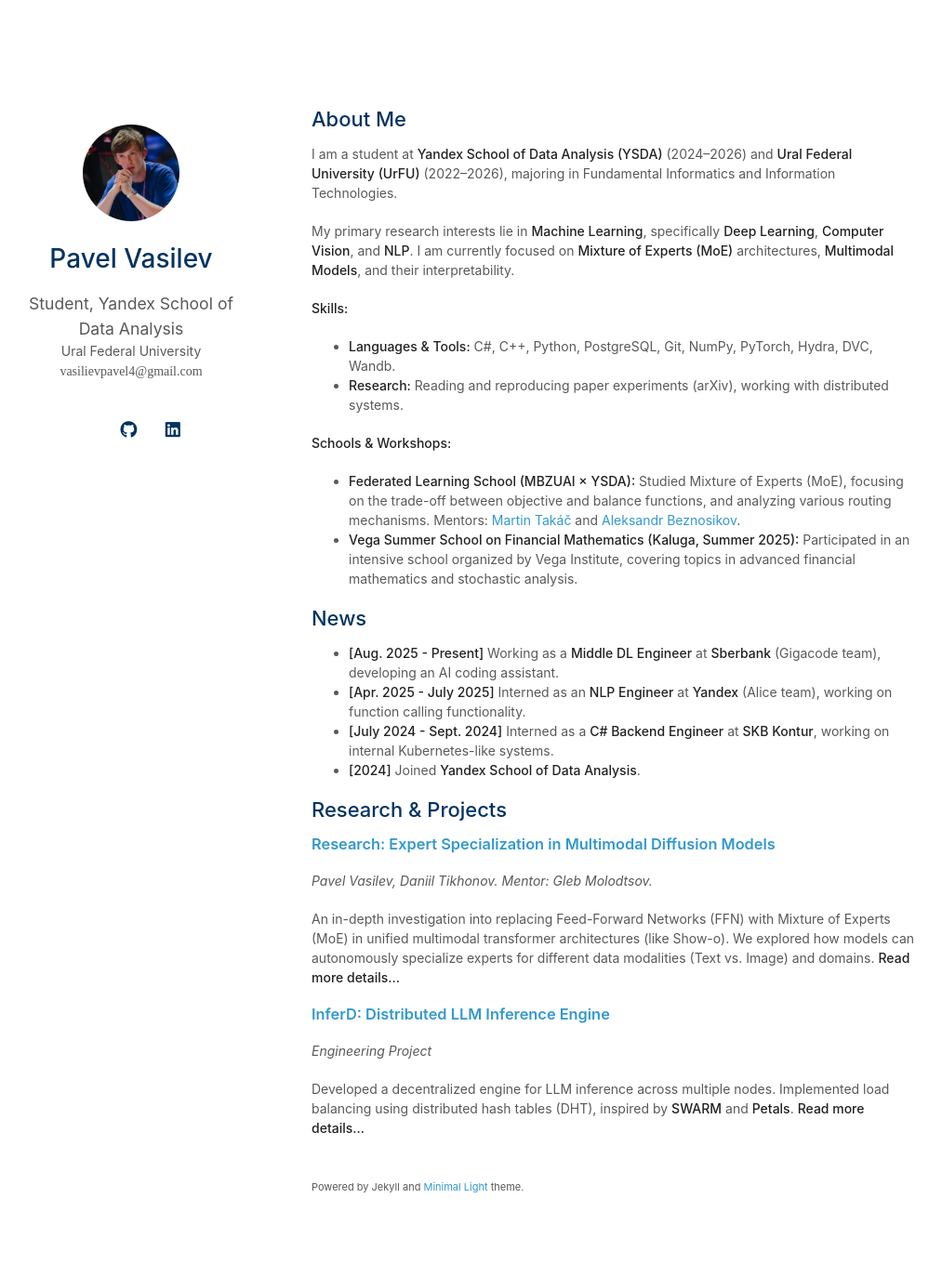
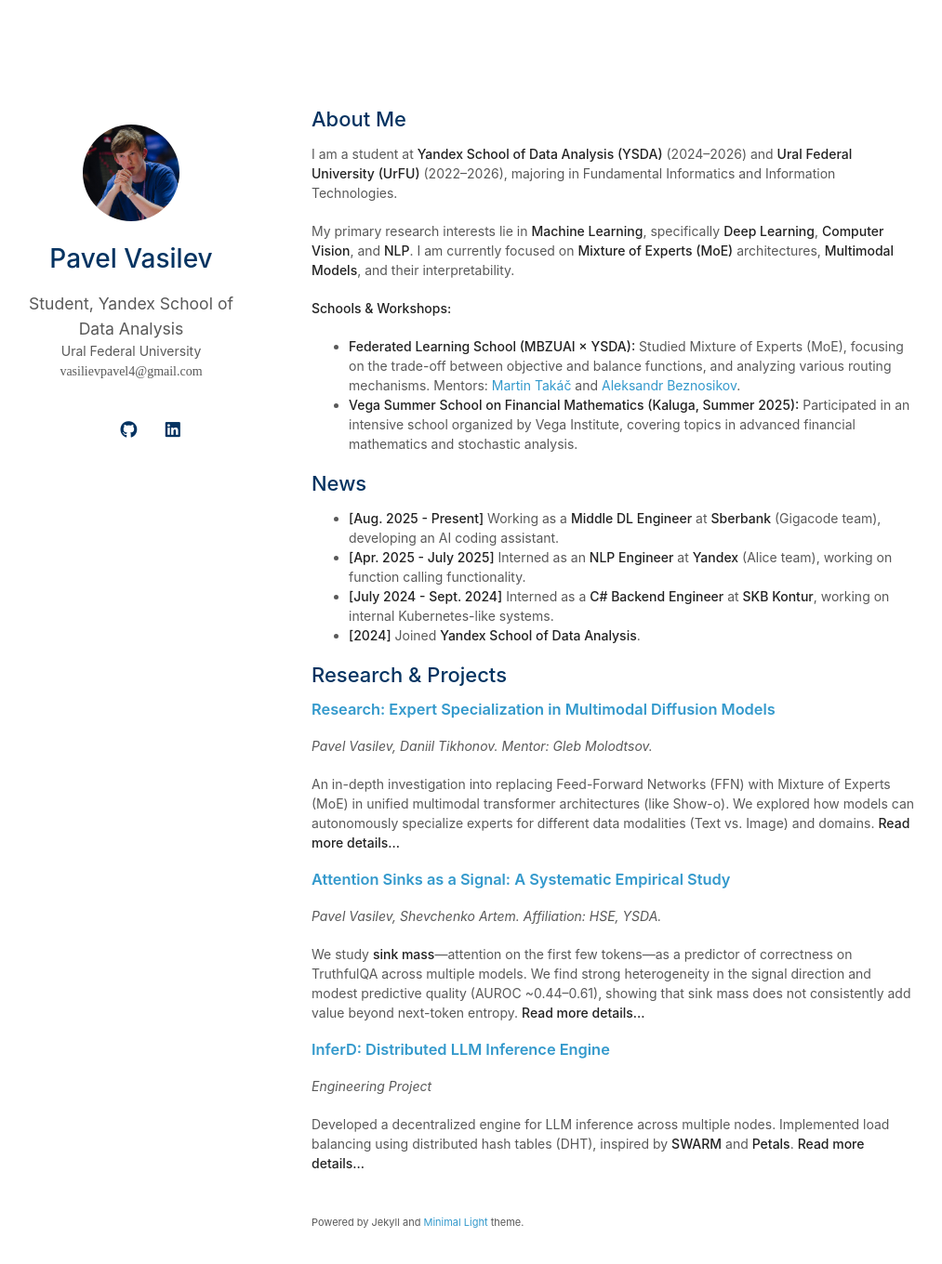
Before and after one commit to PavelPaha/academic_cv, a Jekyll site: the page built from index.md, in a window 1280 px wide and 1394 px high. Shown: the top 1360 px of the window at 93% size, without its empty margins (135-1148 px from the left). Built offline with Jekyll 4.4.1, drawn with Linux system fonts in a browser that asks for light colours; a style sheet for code colours, icons or effects is not loaded; our own code applies the rules of GitHub Pages for plain Markdown files.

Commit message:
added project

```diff
--- a/index.md
+++ b/index.md
@@ -7,10 +7,6 @@ layout: homepage
 I am a student at **Yandex School of Data Analysis (YSDA)** (2024–2026) and **Ural Federal University (UrFU)** (2022–2026), majoring in Fundamental Informatics and Information Technologies.
 
 My primary research interests lie in **Machine Learning**, specifically **Deep Learning**, **Computer Vision**, and **NLP**. I am currently focused on **Mixture of Experts (MoE)** architectures, **Multimodal Models**, and their interpretability.
-
-**Skills:**
-- **Languages & Tools:** C#, C++, Python, PostgreSQL, Git, NumPy, PyTorch, Hydra, DVC, Wandb.
-- **Research:** Reading and reproducing paper experiments (arXiv), working with distributed systems.
 
 **Schools & Workshops:**
 - **Federated Learning School (MBZUAI × YSDA):** Studied Mixture of Experts (MoE), focusing on the trade-off between objective and balance functions, and analyzing various routing mechanisms. Mentors: [Martin Takáč](https://mtakac.com/) and [Aleksandr Beznosikov](https://scholar.google.com/citations?user=hVVJR-sAAAAJ&hl=ru).
@@ -31,6 +27,12 @@ My primary research interests lie in **Machine Learning**, specifically **Deep L
 An in-depth investigation into replacing Feed-Forward Networks (FFN) with Mixture of Experts (MoE) in unified multimodal transformer architectures (like Show-o). We explored how models can autonomously specialize experts for different data modalities (Text vs. Image) and domains.
 [**Read more details...**](moe-research.html)
 
+### [Attention Sinks as a Signal: A Systematic Empirical Study](sinks-project.html)
+*Pavel Vasilev, Shevchenko Artem. Affiliation: HSE, YSDA.*
+
+We study **sink mass**—attention on the first few tokens—as a predictor of correctness on TruthfulQA across multiple models. We find strong heterogeneity in the signal direction and modest predictive quality (AUROC ~0.44–0.61), showing that sink mass does not consistently add value beyond next-token entropy.
+[**Read more details...**](sinks-project.html)
+
 ### [InferD: Distributed LLM Inference Engine](inferd-project.html)
 *Engineering Project*
 
```
Also changed, not shown: sinks-project.md (added, +87 -0 lines).
